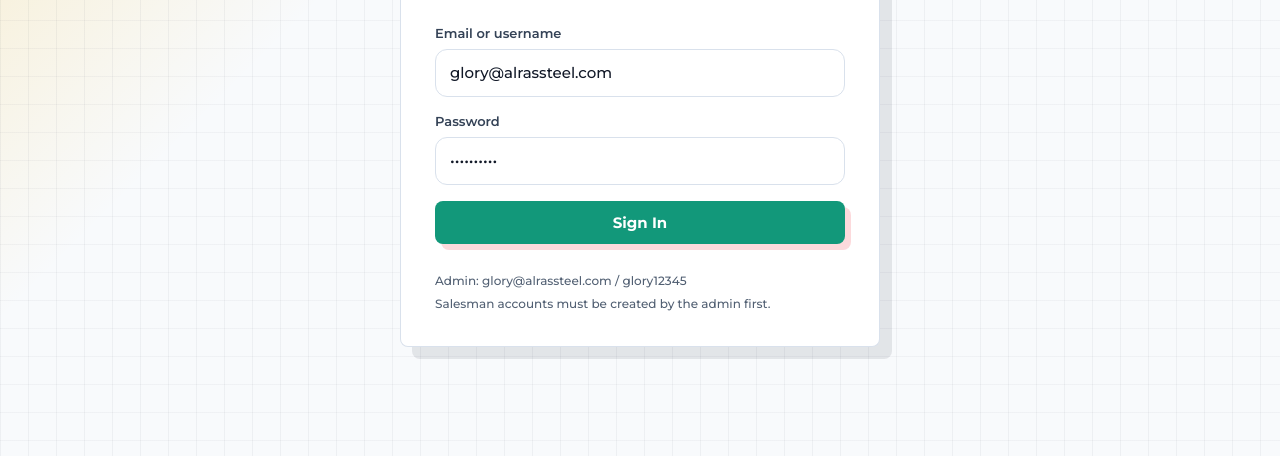
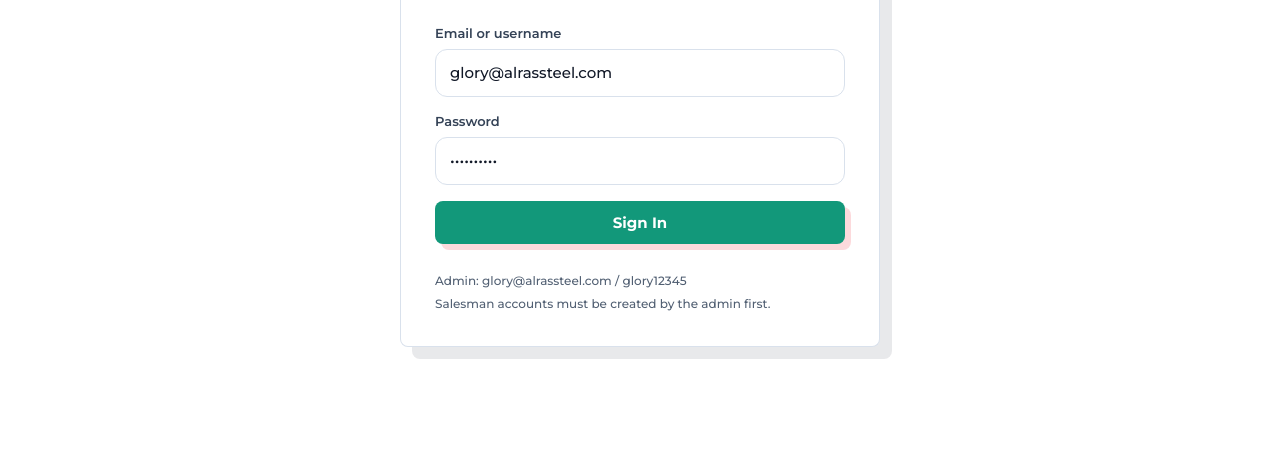
Before and after one commit to alrassteel1988/alrassteelmoderncrm, a website: page public/index.html in a window 1280 px wide. Shown: the part 344-800 px from the top of the page. Drawn offline with Linux system fonts and the light colour scheme.

Commit message:
Remove UI background gridlines

```diff
--- a/public/styles.css
+++ b/public/styles.css
@@ -27,11 +27,7 @@ body {
   margin: 0;
   font-family: var(--font-main);
   color: var(--ink);
-  background:
-    linear-gradient(90deg, rgba(7, 19, 38, 0.045) 1px, transparent 1px),
-    linear-gradient(180deg, rgba(7, 19, 38, 0.035) 1px, transparent 1px),
-    linear-gradient(180deg, #f8fafc 0%, var(--bg) 100%);
-  background-size: 28px 28px, 28px 28px, auto;
+  background: #fff;
   letter-spacing: 0;
 }
 button, input, select, textarea, table, th, td, label, span, p, h1, h2, h3, h4, h5, h6, small, strong, b, a {
@@ -1904,12 +1900,7 @@ td b,
   box-shadow: 12px 12px 0 rgba(7, 19, 38, .09);
 }
 .login-body {
-  background:
-    linear-gradient(90deg, rgba(7, 19, 38, 0.045) 1px, transparent 1px),
-    linear-gradient(180deg, rgba(7, 19, 38, 0.035) 1px, transparent 1px),
-    linear-gradient(135deg, rgba(245, 179, 0, .24), transparent 32%),
-    #f8fafc;
-  background-size: 28px 28px, 28px 28px, auto, auto;
+  background: #fff;
 }
 
 .login-body {
```
